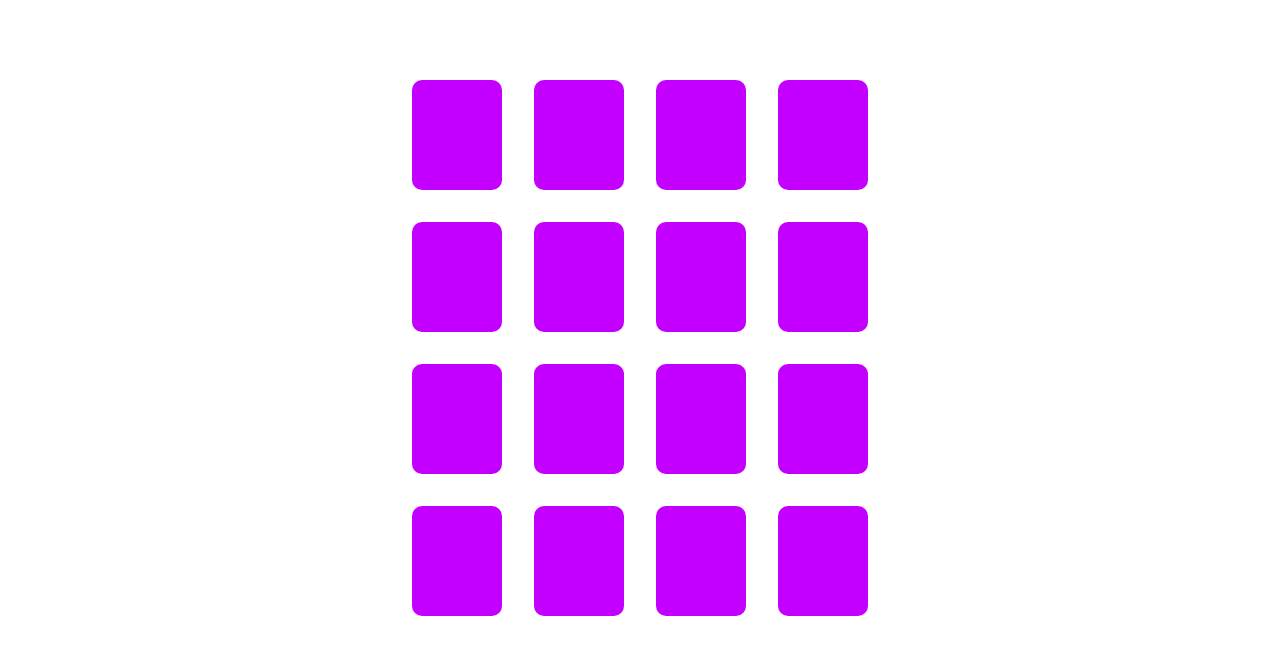
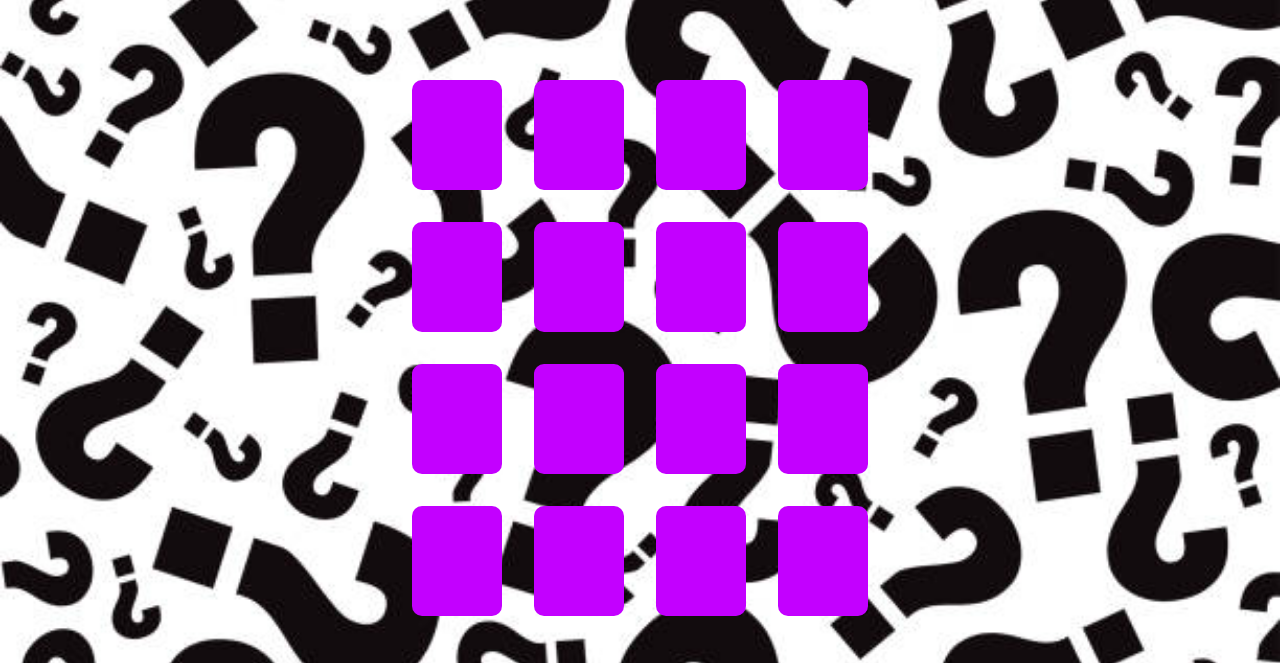
Before and after one commit to Thaifighter05/MemoryCardGame, a plain HTML site: page index.html in a window 1280 px wide. Shown: the part 137-800 px from the top of the page. Drawn offline with Linux system fonts and the light colour scheme.

Commit message:
agjhshgjhagsdjhsa

```diff
--- a/style.css
+++ b/style.css
@@ -15,6 +15,14 @@
   font-family:Arial, Helvetica, sans-serif;
   font-size: 4rem;
   font-weight: 200;
+}
+
+body {
+  background-image: url(./Images/Background.jpg);
+  background-size: cover;
+  position: relative;
+  background-attachment: fixed;
+  color: #c300ff;
 }
 
 .cards {
```
Also changed, not shown: index.html (+1 -0 lines), Images/Background.jpg (added).
